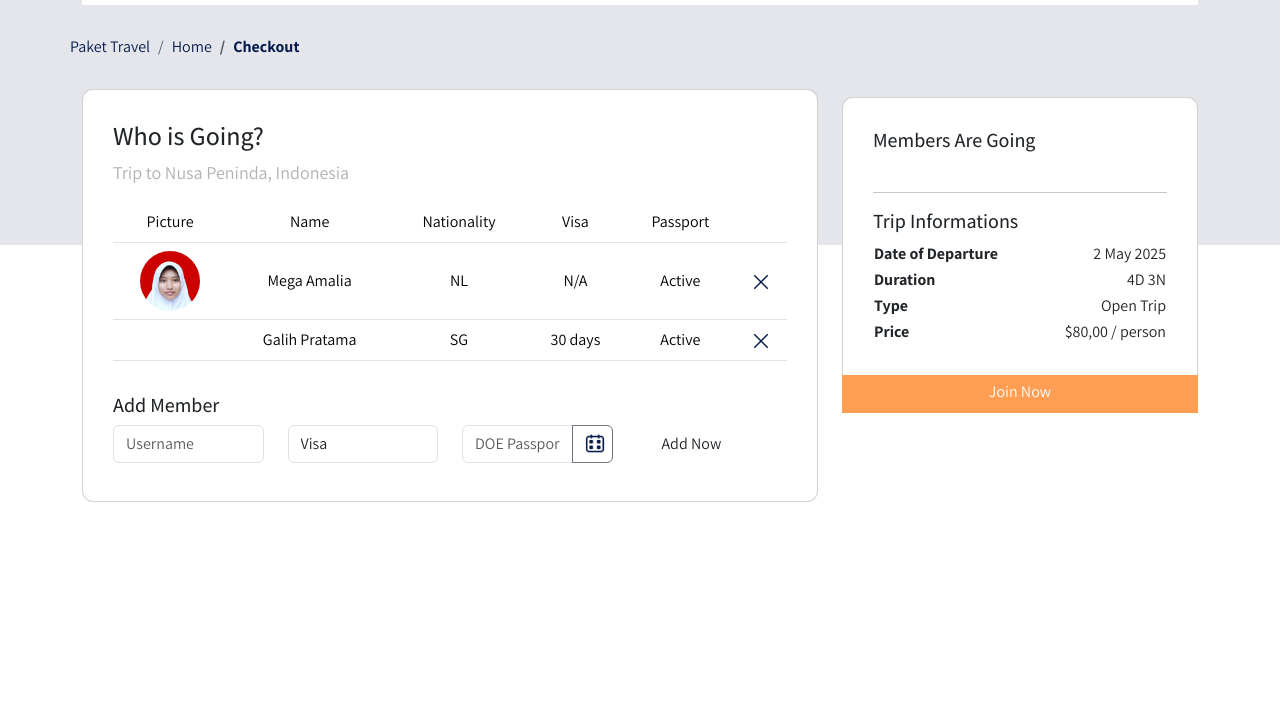
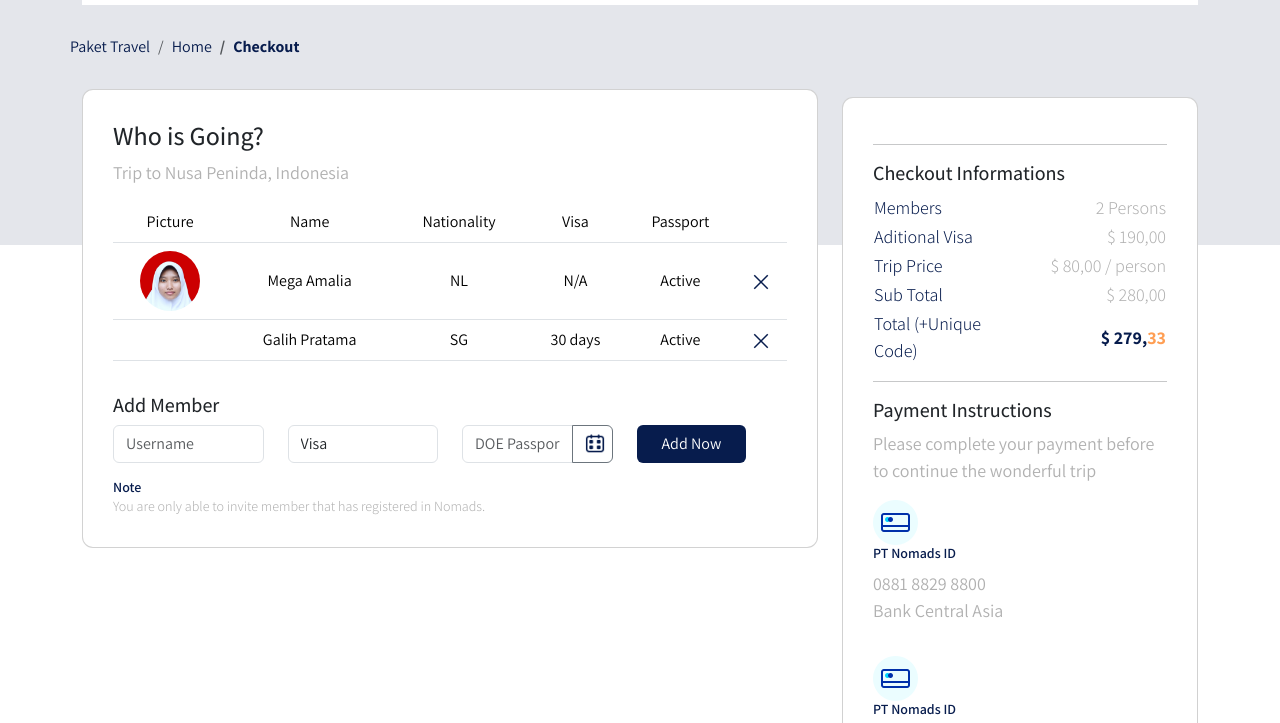
Before and after one commit to megaaamaliaa/web-travel-nomads, a plain HTML site: page checkout.html in a window 1280 px wide. Shown: the part 61-784 px from the top of the page. Drawn offline with nearby package versions, Linux system fonts and the light colour scheme; a web font is replaced by a local one.

Commit message:
menambahkan card checkout informations

```diff
--- a/checkout.html
+++ b/checkout.html
@@ -126,7 +126,7 @@
                     <div class="col-sm-3">
                     <label for="doePassport" class="visually-hidden-focusable"></label>
                     <div class="input-group mb-2 me-sm-2">
-                      <input type="text" class="form-control datepicker" id="doePassport" placeholder="DOE Passport">
+                      <input type="text" class="datepicker" id="doePassport" placeholder="DOE Passport">
                     </div>
                     </div>
                     <div class="col-sm-3">
@@ -135,6 +135,8 @@
                     </button>
                     </div>
                   </form>
+                  <h3 class="mt-2 mb-0">Note</h3>
+                  <p class="disclaimer mb-0">You are only able to invite member that has registered in Nomads.</p>
                 </div>
 
             </div>
@@ -142,38 +144,68 @@
           <!-- card checkout -->
           <div class="col-lg-4 mt-md-2">
             <div class="card card-details card-right">
-              <h2>Members Are Going</h2>
-              <div class="members my-2">
-
-              </div>
               <hr>
-              <h2>Trip Informations</h2>
+              <h2>Checkout Informations</h2>
               <table class="trip-informations">
                 <tr>
-                  <th width="50%">Date of Departure</th>
+                  <th width="50%">Members</th>
                   <td width="50%" class="text-end">
-                    2 May 2025
+                    2 Persons
                   </td>
                 </tr>
                 <tr>
-                  <th width="50%">Duration</th>
+                  <th width="50%">Aditional Visa</th>
                   <td width="50%" class="text-end">
-                    4D 3N
+                    $ 190,00
                   </td>
                 </tr>
                 <tr>
-                  <th width="50%">Type</th>
+                  <th width="50%">Trip Price</th>
                   <td width="50%" class="text-end">
-                    Open Trip
+                    $ 80,00 / person
                   </td>
                 </tr>
                 <tr>
-                  <th width="50%">Price</th>
+                  <th width="50%">Sub Total</th>
                   <td width="50%" class="text-end">
-                    $80,00 / person
+                    $ 280,00
+                  </td>
+                </tr>
+                 <tr>
+                  <th width="50%">Total (+Unique Code)</th>
+                  <td width="50%" class="text-end">
+                    <span class="text-blue">$ 279,</span><span class="text-orange">33</span>
                   </td>
                 </tr>
               </table>
+              <hr>
+              <h2>Payment Instructions</h2>
+              <p class="payment-instructions">Please complete your payment before to
+              continue the wonderful trip</p>
+              <div class="bank">
+                <div class="bank-item pb-3">
+                  <img src="frontend/images/ic_bank.png" class="bank-image" alt="">
+                  <div class="descriptions">
+                    <h3>PT Nomads ID</h3>
+                    <p>0881 8829 8800
+                      <br>
+                      Bank Central Asia
+                    </p>
+                  </div>
+                  <div class="clearfix"></div>
+                </div>
+                <div class="bank-item pb-3">
+                  <img src="frontend/images/ic_bank.png" class="bank-image" alt="">
+                  <div class="descriptions">
+                    <h3>PT Nomads ID</h3>
+                    <p>0899 8501 7888
+                      <br>
+                      Bank OCBC NISP
+                    </p>
+                  </div>
+                  <div class="clearfix"></div>
+                </div>
+              </div>
               </div>
               <!-- tombol join -->
               <div class="join-container">
--- a/frontend/styles/main.scss
+++ b/frontend/styles/main.scss
@@ -288,6 +288,50 @@ header {
       color: #b1b1b1;
     }
 
+    .trip-informations {
+      th {
+        font-weight: 300;
+        font-size: 18px;
+        color: #071c4d;
+      }
+
+      td {
+        font-weight: 300;
+        font-size: 18px;
+        color: #b1b1b1;
+      }
+      .text-blue {
+        color: #071c4d;
+        font-weight: bold;
+      }
+      .text-orange {
+        color: #ff9e53;
+        font-weight: bold;
+      }
+    }
+    // note
+    h3 {
+      font-weight: 600;
+      font-size: 14px;
+      color: #071c4d;
+    }
+
+    .disclaimer {
+      font-weight: 300;
+      font-size: 14px;
+      color: #b1b1b1;
+    }
+
+    .btn-add-now {
+      background-color: #071c4d;
+      color: #ffff;
+
+      &:hover {
+        background-color: #284ea7;
+        color: #ffff;
+      }
+    }
+
     .features {
       margin-top: 20px;
 
@@ -337,12 +381,12 @@ header {
     border-bottom-right-radius: 0;
     border-bottom: 0;
   }
-}
 
   // card join
   .join-container {
     margin-top: -20px;
   }
+
   .btn-join-now {
     background-color: #ff9e53;
     color: #fff;
@@ -353,3 +397,4 @@ header {
       color: #ffff;
     }
   }
+}
```
Also changed, not shown: details.html (+1 -0 lines), frontend/images/ic_bank.png (added), frontend/images/ic_bank@2x.png (added), frontend/styles/main.css, 1 other file. Lines whose indentation alone changed are shown as unchanged.
